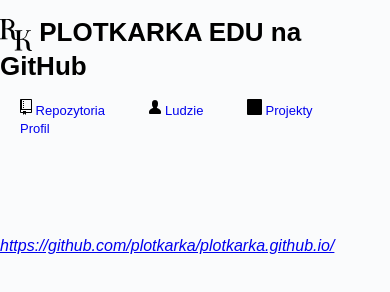
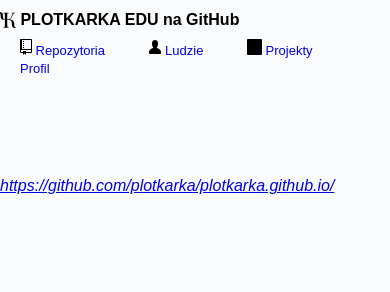
Before and after one commit to plotkarka/plotkarka.github.io, a plain HTML site: page index.html in a window 390 px wide. Drawn offline with Linux system fonts and the light colour scheme.

Commit message:
Update style.css

```diff
--- a/style.css
+++ b/style.css
@@ -35,3 +35,11 @@ footer {
     width: 32px;
     }
 }
+@media (max-width: 610px) {
+    header {
+        font-size: 8px;
+    }
+    header img {
+    width: 16px;
+    }
+}
```
